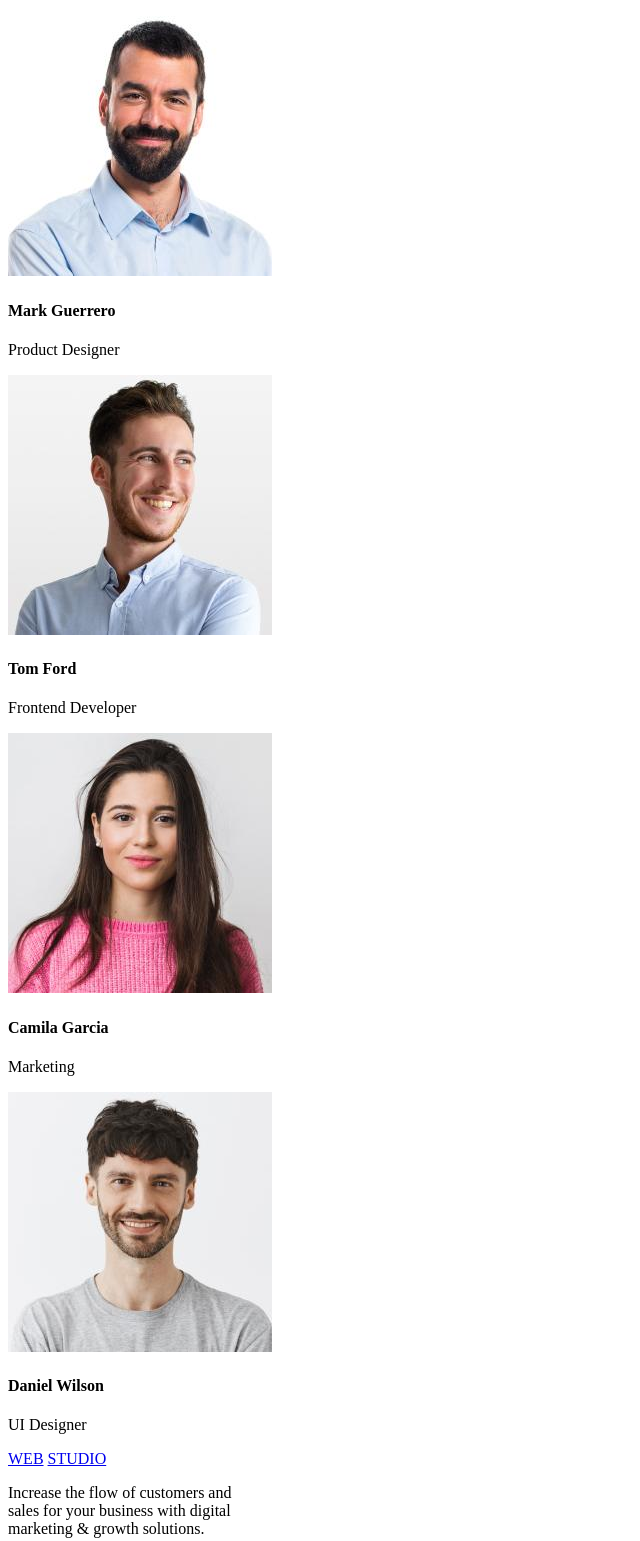
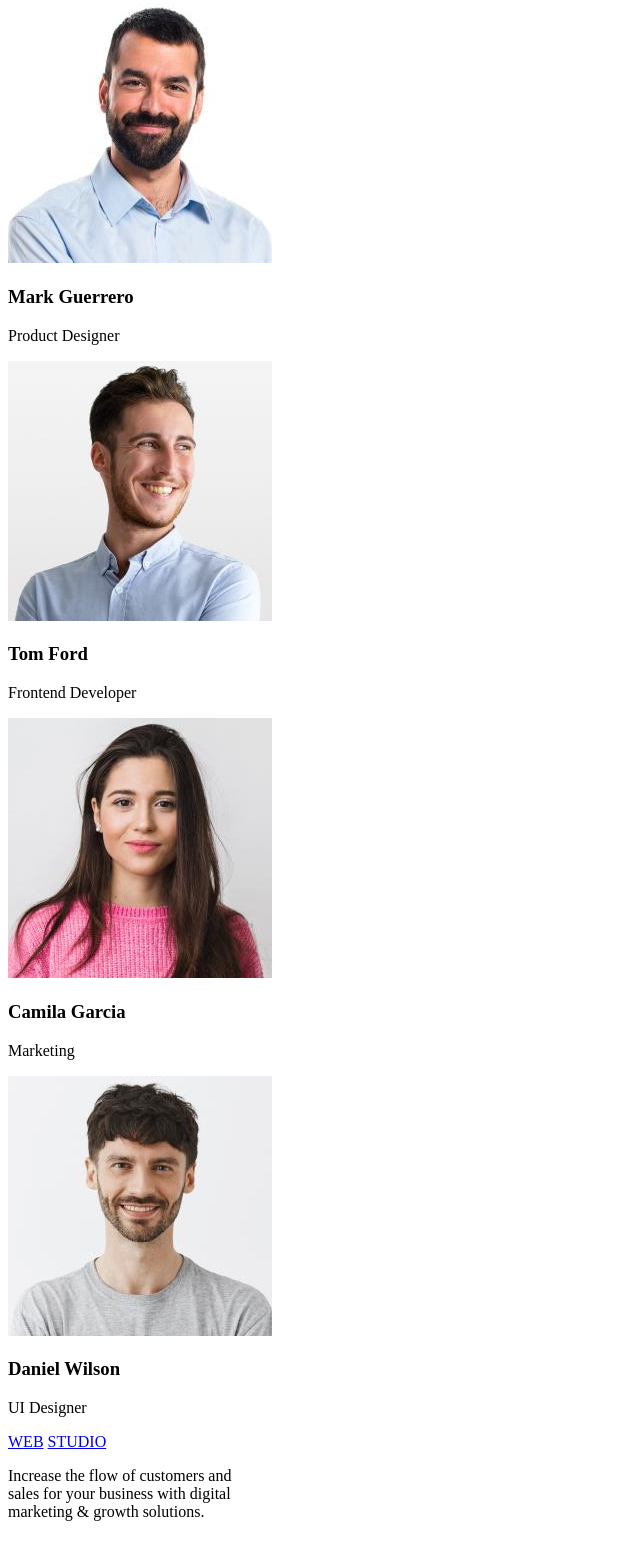
Before and after one commit to YPV0/GoIT, a plain HTML site: page goit-markup-hw-01/index.html in a window 1280 px wide. Shown: the part 1124-2665 px from the top of the page, without its empty margins (0-640 px from the left). Drawn offline with Linux system fonts and the light colour scheme.

Commit message:
Update index.html

```diff
--- a/goit-markup-hw-01/index.html
+++ b/goit-markup-hw-01/index.html
@@ -12,7 +12,7 @@
 <body>
 
     <header>
-        <div class="nav">
+        <nav>
             <div class="logo">
                 <!-- <div class="logo" style="font-size:0;" if we don't want to have a space between "WEB" and "STUDIO" >-->
                 <span class="logo_text"><a href="index.html">WEB</a></span>
@@ -21,10 +21,10 @@
             </div>
             <ul class="nav_right"> <!-- Left side of the navigation menu-->
                 <li class="nav_items_right"><a href="index.html">Studio</a></li>
-                <li class="nav_items_right"><a href="index.html">Portfolio</a></li>
-                <li class="nav_items_right"><a href="index.html">Contacts</a></li>
+                <li class="nav_items_right"><a href="#">Portfolio</a></li>
+                <li class="nav_items_right"><a href="#">Contacts</a></li>
             </ul>
-        </div>
+        </nav>
         <ul class="contacts"> <!-- Right side of the navigation menu-->
             <li class="contact_items"><a href="mailto:info@devstudio.com">info@devstudio.com</a></li>
             <li class="contact_items"><a href="tel:+1100011111">+11(000)111-11-11</a></li>
@@ -36,13 +36,13 @@
     </header>
 
     <main>
-        <div class="page_title">
+        <section class="page_title">
             <!-- Instead of using an image for the background, we can set it using CSS, "style="background-color: #2E2F42;"-->
             <h1 class="title">Effective solutions for your business</h1>
             <button type="button"> Order Service</button>
-        </div>
+        </section>
         <!-- Features list-->
-        <article class="features">
+        <section class="features">
             <h3>Strategy</h3>
             <p>Our goal is to identify the business<br> problem to walk away with the <br> perfect and creative
                 solution.</p>
@@ -58,9 +58,9 @@
                 problem-solving.
             </p>
 
-        </article>
+        </section>
 
-        <article>
+        <section>
             <h2>What Are We Doing</h2> <!-- Work examples list-->
             <div class="article_images">
                 <img src="images/Rectangle1.jpg" alt=" A monitor with a website displayed on it" width="360"
@@ -69,44 +69,44 @@
                     width="360" height="300">
                 <img src="images/Rectangle3.jpg" alt=" A phone and a monitor displaying apps" width="360" height="300">
             </div>
-        </article>
+        </section>
         <!-- Company staff-->
-        <article>
+        <section>
             <!-- Instead of using an image for the background, we can set it using CSS, style="background-color: #F4F4FD;"-->
             <h2>Our Team</h2>
             <div class="card text-start">
-                <img class="card-img-top" src="images/MarkGuerrero.jpg" alt="Mark Guerrero" width="264" height="260">
+                <img class="card-img" src="images/MarkGuerrero.jpg" alt="A smiling man with a dark hair and a beard" width="264" height="260">
                 <div class="card-body">
-                    <h4 class="card-title">Mark Guerrero</h4>
+                    <h3 class="card-title">Mark Guerrero</h3>
                     <p class="card-text">Product Designer</p>
                 </div>
             </div>
 
             <div class="card text-start">
-                <img class="card-img-top" src="images/TomFord.jpg" alt=" Tom Ford" width="264" height="260">
+                <img class="card-img" src="images/TomFord.jpg" alt=" A smiling man with brown hairs looking to his right" width="264" height="260">
                 <div class="card-body">
-                    <h4 class="card-title">Tom Ford</h4>
+                    <h3 class="card-title">Tom Ford</h3>
                     <p class="card-text">Frontend Developer</p>
                 </div>
             </div>
 
             <div class="card text-start">
-                <img class="card-img-top" src="images/CamilaGarcia.jpg" alt="Camila Garcia" width="264" height="260">
+                <img class="card-img" src="images/CamilaGarcia.jpg" alt="A smiling woman looking at the camera" width="264" height="260">
                 <div class="card-body">
-                    <h4 class="card-title">Camila Garcia</h4>
+                    <h3 class="card-title">Camila Garcia</h3>
                     <p class="card-text">Marketing</p>
                 </div>
             </div>
 
             <div class="card text-start">
-                <img class="card-img-top" src="images/DanielWilson.jpg" alt="Daniel Wilson" width="264" height="260">
+                <img class="card-img" src="images/DanielWilson.jpg" alt="A smiling man looking at the camera" width="264" height="260">
                 <div class="card-body">
-                    <h4 class="card-title">Daniel Wilson</h4>
+                    <h3 class="card-title">Daniel Wilson</h3>
                     <p class="card-text">UI Designer</p>
                 </div>
             </div>
 
-        </article>
+        </section>
 
         <footer>
             <!-- Instead of using an image for the background, we can set it using CSS, style="background-color: #2E2F42;"-->
```
